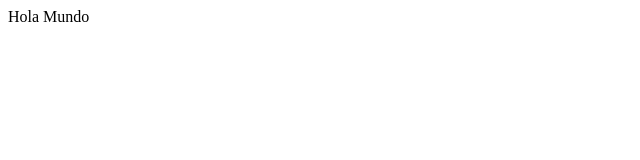
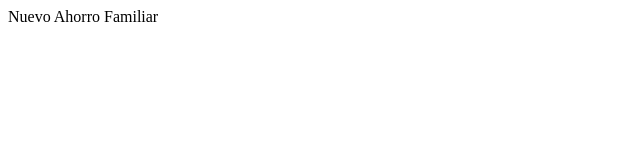
Before and after one commit to JhonSanabria2020/miweb, a plain HTML site: page index.html in a window 1280 px wide. Shown: the full height of the page, 0-640 px from the left. Drawn offline with Linux system fonts and the light colour scheme.

Commit message:
Correcion Nombre pagina Web ISS_1

```diff
--- a/index.html
+++ b/index.html
@@ -4,9 +4,9 @@
     <meta charset="UTF-8">
     <meta http-equiv="X-UA-Compatible" content="IE=edge">
     <meta name="viewport" content="width=device-width, initial-scale=1.0">
-    <title>Nuevo Ahorro Familiar (NAV)</title>
+    <title>NAF</title>
 </head>
 <body>
-    Hola Mundo
+    Nuevo Ahorro Familiar
 </body>
 </html>
```
